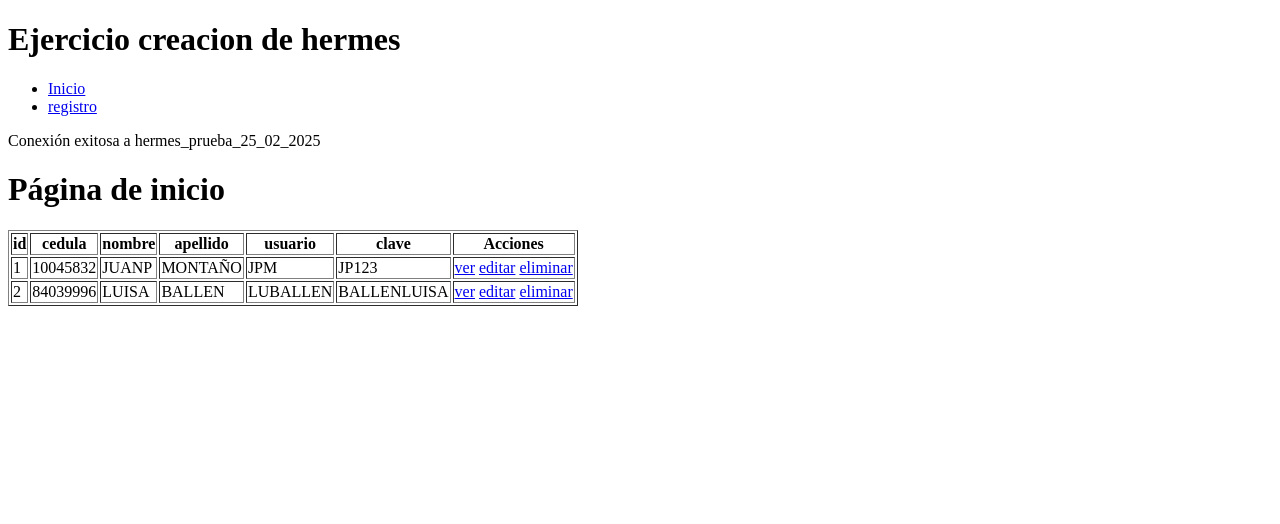
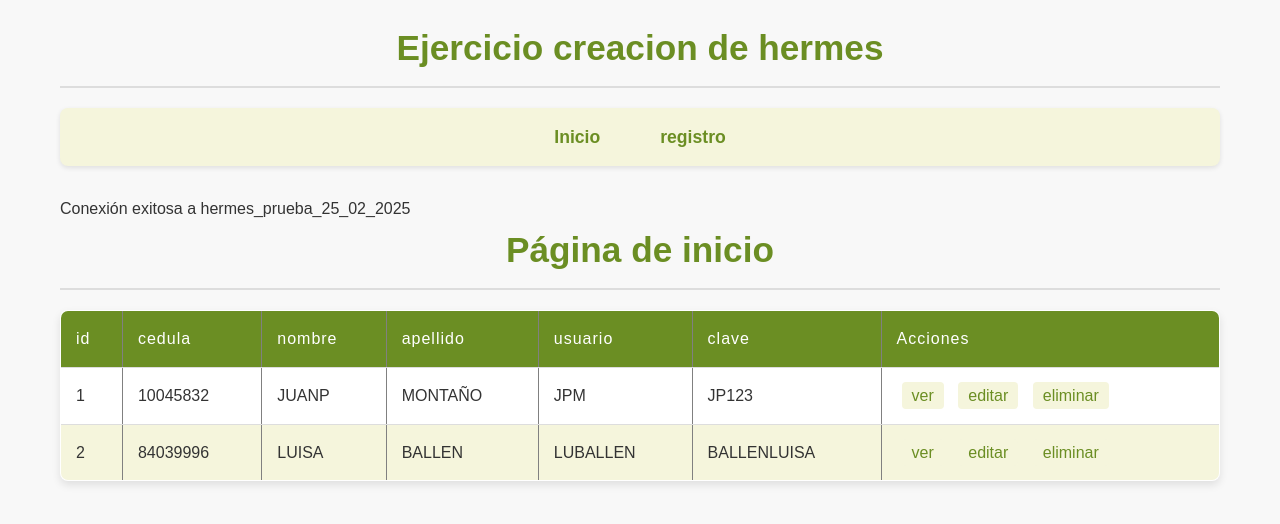
Before and after one commit to jensen-ballen/Crud, a PHP site: page / in a window 1280 px wide. Shown: the top 524 px of the page. Run offline with PHP 8.4, Linux system fonts and the light colour scheme; data comes from the database, SQL or seed files in the repository.

Commit message:
agredao los estilos.css

```diff
--- a/modelos/personas.php
+++ b/modelos/personas.php
@@ -73,7 +73,7 @@
                 if ($this->con->consultaSimple($sql)) {
                     return true;
                 } else {
-                    echo "Error al insertar: " . mysqli_error($this->con->getConnection());
+                    //echo "Error al insertar: " . mysqli_error($this->con->getConnection());
                     return false;
                 }
             } else {
--- /dev/null
+++ b/styles.css
@@ -0,0 +1,296 @@
+/* styles.css */
+/* Estilos generales para el CRUD de Hermes */
+/* Creado por Claude IA - 06/03/2025 */
+
+/* Reseteo básico para quitar márgenes y rellenos por defecto */
+* {
+    margin: 0;
+    padding: 0;
+    box-sizing: border-box;
+    font-family: 'Arial', sans-serif;
+}
+
+/* Variables de colores en formato root para facilitar cambios futuros */
+:root {
+    --color-primario: #6b8e23; /* Verde oliva, color relajado y natural */
+    --color-secundario: #f5f5dc; /* Beige, color suave para fondos */
+    --color-acento: #8fbc8f; /* Verde marino, para botones y elementos interactivos */
+    --color-texto: #333333; /* Gris oscuro para texto principal */
+    --color-fondo: #f8f8f8; /* Gris muy claro para el fondo general */
+    --color-borde: #ddd; /* Gris claro para bordes */
+    --color-exito: #4caf50; /* Verde para mensajes de éxito */
+    --color-error: #f44336; /* Rojo para mensajes de error */
+    --color-hover: #556b2f; /* Verde oliva más oscuro para hover */
+}
+
+/* Estilos del cuerpo de la página */
+body {
+    background-color: var(--color-fondo);
+    color: var(--color-texto);
+    line-height: 1.6;
+    padding: 20px;
+    max-width: 1200px;
+    margin: 0 auto;
+}
+
+/* Encabezados */
+h1, h2 {
+    color: var(--color-primario);
+    margin-bottom: 20px;
+    padding-bottom: 10px;
+    border-bottom: 2px solid var(--color-borde);
+    text-align: center;
+}
+
+h1 {
+    font-size: 2.2em;
+}
+
+h2 {
+    font-size: 1.8em;
+}
+
+/* Navegación */
+nav {
+    background-color: var(--color-secundario);
+    padding: 15px;
+    border-radius: 8px;
+    margin-bottom: 30px;
+    box-shadow: 0 2px 5px rgba(0, 0, 0, 0.1);
+}
+
+nav ul {
+    list-style-type: none;
+    display: flex;
+    justify-content: center;
+}
+
+nav ul li {
+    margin: 0 15px;
+}
+
+nav ul li a {
+    text-decoration: none;
+    color: var(--color-primario);
+    font-weight: bold;
+    font-size: 1.1em;
+    padding: 10px 15px;
+    border-radius: 4px;
+    transition: all 0.3s ease;
+}
+
+nav ul li a:hover {
+    background-color: var(--color-acento);
+    color: white;
+}
+
+/* Tablas */
+table {
+    width: 100%;
+    border-collapse: collapse;
+    margin: 20px 0;
+    background-color: white;
+    box-shadow: 0 4px 8px rgba(0, 0, 0, 0.1);
+    border-radius: 8px;
+    overflow: hidden;
+}
+
+th, td {
+    padding: 15px;
+    text-align: left;
+    border-bottom: 1px solid var(--color-borde);
+}
+
+th {
+    background-color: var(--color-primario);
+    color: white;
+    font-weight: normal;
+    letter-spacing: 1px;
+}
+
+tbody tr:nth-child(even) {
+    background-color: var(--color-secundario);
+}
+
+tbody tr:hover {
+    background-color: #e8e8e8;
+}
+
+/* Enlaces dentro de la tabla (ver, editar, eliminar) */
+table a {
+    color: var(--color-primario);
+    text-decoration: none;
+    margin: 0 5px;
+    padding: 5px 10px;
+    border-radius: 4px;
+    background-color: var(--color-secundario);
+    transition: all 0.3s ease;
+}
+
+table a:hover {
+    background-color: var(--color-primario);
+    color: white;
+}
+
+/* Formularios */
+form {
+    background-color: white;
+    padding: 25px;
+    border-radius: 8px;
+    box-shadow: 0 4px 8px rgba(0, 0, 0, 0.1);
+    max-width: 600px;
+    margin: 0 auto;
+}
+
+label {
+    display: block;
+    margin-bottom: 6px;
+    color: var(--color-primario);
+    font-weight: bold;
+}
+
+input[type="text"],
+input[type="password"],
+input[type="number"],
+select,
+textarea {
+    width: 100%;
+    padding: 12px;
+    margin-bottom: 20px;
+    border: 1px solid var(--color-borde);
+    border-radius: 4px;
+    font-size: 1em;
+    transition: border 0.3s ease;
+}
+
+input[type="text"]:focus,
+input[type="password"]:focus,
+input[type="number"]:focus,
+select:focus,
+textarea:focus {
+    border-color: var(--color-acento);
+    outline: none;
+    box-shadow: 0 0 5px rgba(143, 188, 143, 0.5);
+}
+
+input[type="submit"],
+button {
+    background-color: var(--color-acento);
+    color: white;
+    border: none;
+    padding: 12px 25px;
+    cursor: pointer;
+    border-radius: 4px;
+    font-size: 1em;
+    font-weight: bold;
+    transition: background-color 0.3s ease;
+}
+
+input[type="submit"]:hover,
+button:hover {
+    background-color: var(--color-hover);
+}
+
+/* Mensajes de éxito y error */
+.mensaje-exito {
+    background-color: var(--color-exito);
+    color: white;
+    padding: 15px;
+    margin: 20px 0;
+    border-radius: 4px;
+    text-align: center;
+}
+
+.mensaje-error {
+    background-color: var(--color-error);
+    color: white;
+    padding: 15px;
+    margin: 20px 0;
+    border-radius: 4px;
+    text-align: center;
+}
+
+/* Responsividad básica */
+@media screen and (max-width: 768px) {
+    table {
+        display: block;
+        overflow-x: auto;
+    }
+
+    nav ul {
+        flex-direction: column;
+        align-items: center;
+    }
+
+    nav ul li {
+        margin: 5px 0;
+    }
+
+    h1 {
+        font-size: 1.8em;
+    }
+
+    h2 {
+        font-size: 1.4em;
+    }
+}
+
+/* Página específica: Vista detalles */
+.detalles-usuario {
+    border-left: 5px solid var(--color-primario);
+    padding-left: 15px;
+    margin: 20px 0;
+}
+
+/* Iconos básicos con colores integrados - simulación sin imágenes */
+.icono-ver::before {
+    content: "👁️ ";
+}
+
+.icono-editar::before {
+    content: "✏️ ";
+}
+
+.icono-eliminar::before {
+    content: "🗑️ ";
+}
+
+.icono-volver::before {
+    content: "⬅️ ";
+}
+
+/* Contenedor principal para centrar el contenido */
+.contenedor-principal {
+    max-width: 1000px;
+    margin: 0 auto;
+    padding: 20px;
+    background-color: white;
+    border-radius: 8px;
+    box-shadow: 0 4px 8px rgba(0, 0, 0, 0.1);
+}
+
+/* Pie de página simple */
+footer {
+    margin-top: 30px;
+    text-align: center;
+    color: var(--color-texto);
+    font-size: 0.9em;
+    padding: 20px;
+    border-top: 1px solid var(--color-borde);
+}
+
+/* Clase para centrar elementos */
+.centrado {
+    text-align: center;
+}
+
+/* // Este es un estilo relajado con colores verdes y beige que dan sensación
+// de naturaleza y tranquilidad. Perfecto para una interfaz administrativa
+// sin complicaciones. Los bordes redondeados y las sombras suaves le dan
+// profundidad sin ser muy moderno o recargado.
+//
+// He incluido comentarios en español para facilitar futuras modificaciones.
+// Las variables CSS permiten cambiar rápidamente los colores si fuera necesario.
+//
+// Espero que este estilo simple pero efectivo haga que tu CRUD se vea
+// profesional y agradable a la vista :) */
--- a/vistas/editar.php
+++ b/vistas/editar.php
@@ -1,5 +1,9 @@
+<head>
+    <link rel="stylesheet" href="../styles.css">
+</head>
 <?php
     include_once("controlador/controlador.php");
+
         // Crear una instancia del controlador de personas
         $controlador = new controladorPersonas();
 
--- a/vistas/inicio.php
+++ b/vistas/inicio.php
@@ -20,7 +20,11 @@
 
 ?>
 
+<head>
+    <link rel="stylesheet" href="../styles.css">
+</head>
 <body>
+
     <h1>Página de inicio</h1>
 
     <table border="1">
--- a/vistas/registrar.php
+++ b/vistas/registrar.php
@@ -1,7 +1,9 @@
 <html>
     <head>
         <title>Registrar Usuario</title>
+        <link rel="stylesheet" href="../styles.css">
     </head>
+
     <body>
         <h2>Este es el módulo de crear</h2>
 
@@ -35,7 +37,7 @@
             if ($res) {
                 echo "Usuario creado con éxito";
             } else {
-                echo "Error: el usuario no pudo ser registrado. Verifique que la cédula o usuario no existan.";
+                //echo "Error: el usuario no pudo ser registrado. Verifique que la cédula o usuario no existan.";
             }
         }
         ?>
```
